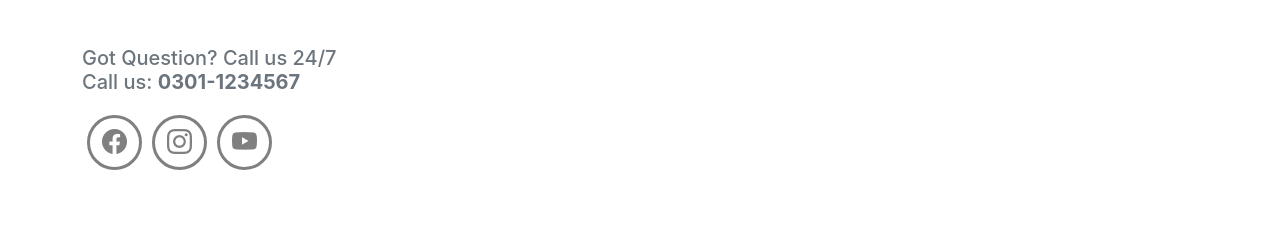
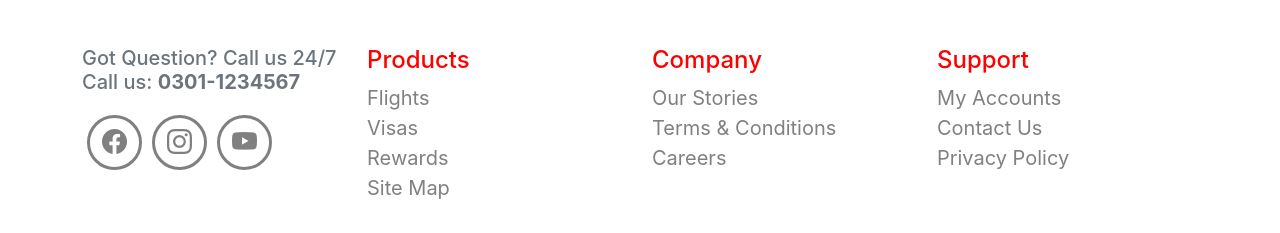
Before and after one commit to UmerYasir718/Travel_and_Tourism, a React (Create React App) app: page / in a window 1280 px wide. Shown: the part 1950-2183 px from the top of the page. Built offline with nearby package versions, Linux system fonts and the light colour scheme.

Commit message:
Abdullah Footer Update

```diff
--- a/src/App.css
+++ b/src/App.css
@@ -95,3 +95,19 @@ margin: 5px;
   font-size: 25px;
   margin: 5px;
   }
+  .headerSection2 h4{
+    color: #FF0000;
+  }
+  .headerSection2 ul{
+  list-style-type: none;
+  padding-inline: 0;
+  font-size: 20px;
+  }
+  .headerSection2 a{
+    font-size: 20px;
+    text-decoration: none;
+    color: gray;
+    }
+    .headerSection2 a:hover{
+      color: #FF0000;
+      }
--- a/src/mainComponets/LowerFooter.js
+++ b/src/mainComponets/LowerFooter.js
@@ -3,9 +3,9 @@ import React from "react";
 export default function LowerFooter() {
   return (
     <>
-      <div className="container">
+      <div className="container ">
         <div className="row my-5 text-secondary">
-          <div className="col-3 ">
+          <div className="col-lg-3 col-md-6 col-sm-12">
             <h5>
               Got Question? Call us 24/7 <br />
               Call us: <b>0301-1234567</b>
@@ -22,9 +22,51 @@ export default function LowerFooter() {
               </a>
             </div>
           </div>
-          <div className="col-3"></div>
-          <div className="col-3"></div>
-          <div className="col-3"></div>
+          <div className="col-lg-3 headerSection2 col-md-6 col-sm-12">
+            <h4>Products</h4>
+            <ul>
+              <li>
+                <a href="">Flights</a>
+              </li>
+              <li>
+                <a href="">Visas</a>
+              </li>
+              <li>
+                <a href="">Rewards</a>
+              </li>
+              <li>
+                <a href="">Site Map</a>
+              </li>
+            </ul>
+          </div>
+          <div className="col-lg-3 headerSection2 col-md-6 col-sm-12">
+            <h4>Company</h4>
+            <ul>
+              <li>
+                <a href="">Our Stories</a>
+              </li>
+              <li>
+                <a href="">Terms & Conditions</a>
+              </li>
+              <li>
+                <a href="">Careers</a>
+              </li>
+            </ul>
+          </div>
+          <div className="col-lg-3 headerSection2 col-md-6 col-sm-12">
+            <h4>Support</h4>
+            <ul>
+              <li>
+                <a href="">My Accounts</a>
+              </li>
+              <li>
+                <a href="">Contact Us</a>
+              </li>
+              <li>
+                <a href="">Privacy Policy</a>
+              </li>
+            </ul>
+          </div>
         </div>
       </div>
     </>
```
